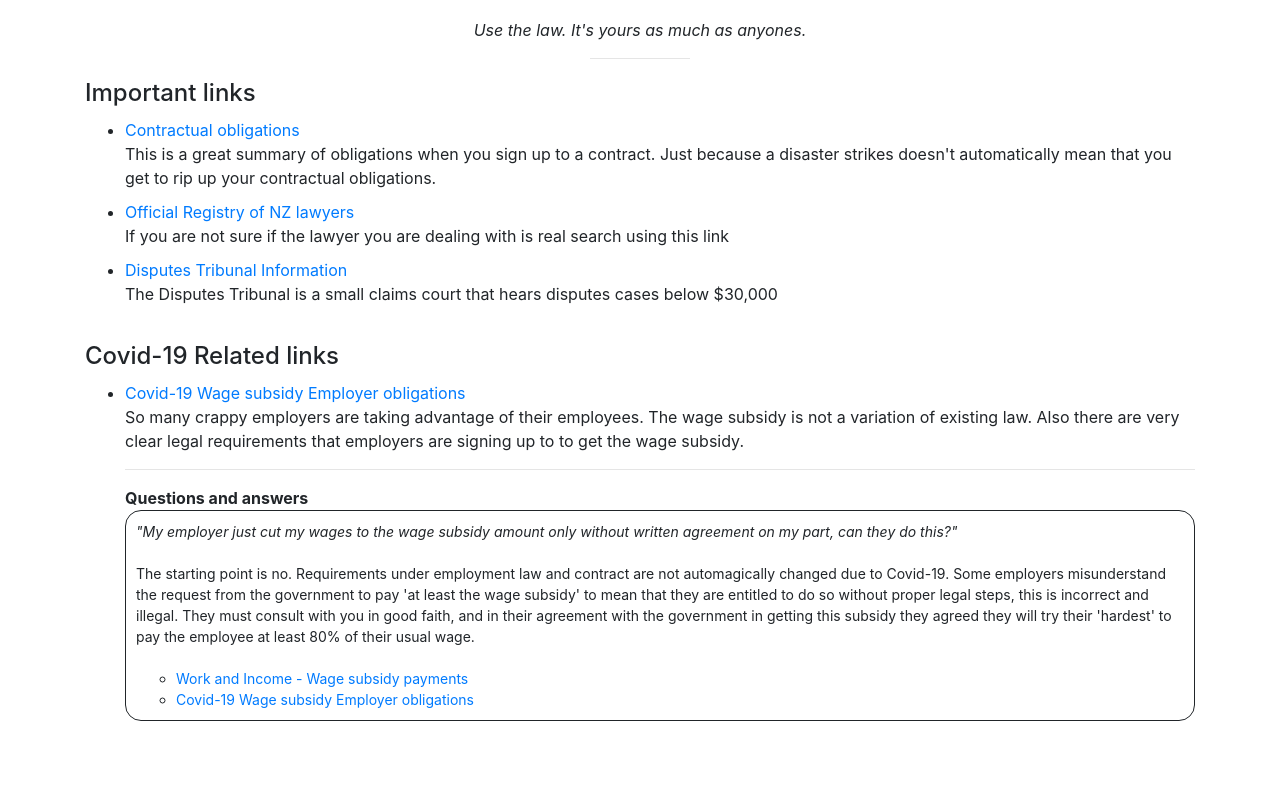
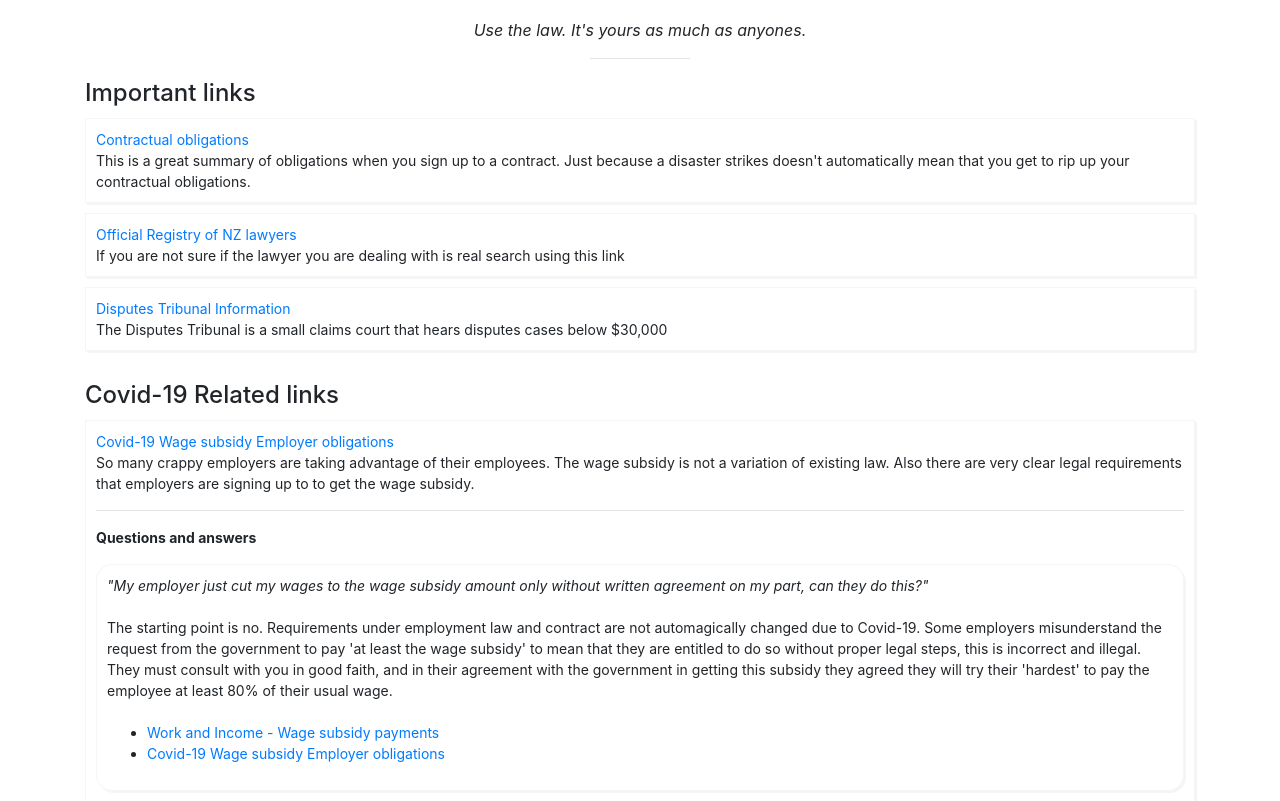
Before and after one commit to jwwnz/pleb, a React (Create React App) app: page / in a window 1280 px wide. Shown: the part 525-1326 px from the top of the page. Before the commit the page ends 1282 px from the top, so only its background shows below. Built offline with nearby package versions, Linux system fonts and the light colour scheme.

Commit message:
Add styling and separate css sheets

```diff
--- /dev/null
+++ b/src/components/Navbar.css
@@ -0,0 +1,3 @@
+.navbarplebi {
+	box-shadow: 0px 2px #f5f5f5;
+}
--- a/src/components/Navbar.tsx
+++ b/src/components/Navbar.tsx
@@ -1,12 +1,13 @@
 import React from "react";
 import { Navbar, Nav } from "react-bootstrap";
+import "./Navbar.css";
 
 const plebNavbarBrandStyle = {
 	fontWeight: "bold",
 } as React.CSSProperties;
 
 const PlebNavbar = () => (
-	<Navbar bg="light" variant="light">
+	<Navbar bg="light" className="navbarplebi" variant="light">
 		<Navbar.Brand href="#home">
 			<span style={plebNavbarBrandStyle}>PlebL</span> <span>NZ</span>
 		</Navbar.Brand>
--- /dev/null
+++ b/src/pages/HomePage.css
@@ -0,0 +1,27 @@
+.paragraphStyle {
+	margin: 10px 0 10px 0;
+	text-align: left;
+	font-size: 14px;
+	border: 1px solid #f5f5f5;
+	padding: 10px;
+	box-shadow: 2px 2px #f5f5f5;
+}
+
+.paragraphStyle:hover {
+	background-color: #f5f5f5;
+	box-shadow: 2px 2px #dcdcdc;
+}
+
+.questionAnswerStyle {
+	text-align: left;
+	font-size: 14px;
+	border: 1px solid #f5f5f5;
+	box-shadow: 2px 2px #f5f5f5;
+	border-radius: 16px;
+	padding: 10px;
+}
+
+.questionAnswerStyle:hover {
+	background-color: #ccffff;
+	box-shadow: 2px 2px #c0c0c0;
+}
--- a/src/pages/HomePage.tsx
+++ b/src/pages/HomePage.tsx
@@ -1,5 +1,6 @@
 import React from "react";
 import { Col, Container, Image, Row } from "react-bootstrap";
+import "./HomePage.css";
 
 const legalLinks = [
 	{
@@ -85,14 +86,11 @@ function HomePage() {
 		textAlign: "left",
 	} as React.CSSProperties;
 
-	const paragraphStyle = {
-		margin: "10px 0 10px 0",
-	} as React.CSSProperties;
-
 	const questionAnswerStyle = {
 		textAlign: "left",
 		fontSize: "14px",
-		border: "1px solid",
+		border: "1px solid #F5F5F5",
+		boxShadow: "2px 2px #F5F5F5",
 		borderRadius: "16px",
 		padding: "10px",
 	} as React.CSSProperties;
@@ -114,40 +112,42 @@ function HomePage() {
 				<Row style={rowStyle}>
 					<Col>
 						<h4>Important links</h4>
-						<ul>
 						{legalLinks
 							.filter(({ category }) => category !== "Covid-19")
 							.map(
 								({ name, link, description, hidden }) =>
 									!hidden && (
-											<li style={paragraphStyle}>
+										<div className="paragraphStyle">
 											<a href={link}>{name}</a>
 											<div>{description}</div>
-											</li>
+										</div>
 									)
 							)}
-						</ul>
 					</Col>
 				</Row>
 				<Row style={rowStyle}>
 					<Col>
 						<h4>Covid-19 Related links</h4>
-						<ul>
 						{legalLinks
 							.filter(({ category }) => category === "Covid-19")
 							.map(({ name, link, description, questionsAndAnswers }) => (
-									<li style={paragraphStyle}>
+								<div className="paragraphStyle">
 									<a href={link}>{name}</a>
 									<div>{description}</div>
 									{questionsAndAnswers && (
 										<div>
 											<hr />
-												<div style={{ fontWeight: "bold" }}>
+											<div
+												style={{
+													fontWeight: "bold",
+													padding: "0 0 1rem 0",
+												}}
+											>
 												Questions and answers
 											</div>
 											{questionsAndAnswers.map(
 												({ question, answer, sources }) => (
-														<div style={questionAnswerStyle}>
+													<div className="questionAnswerStyle">
 														<div style={{ fontStyle: "italic" }}>
 															"{question}"
 														</div>
@@ -167,9 +167,8 @@ function HomePage() {
 											)}
 										</div>
 									)}
-									</li>
+								</div>
 							))}
-						</ul>
 					</Col>
 				</Row>
 			</Container>
```
Lines whose indentation alone changed are shown as unchanged.
